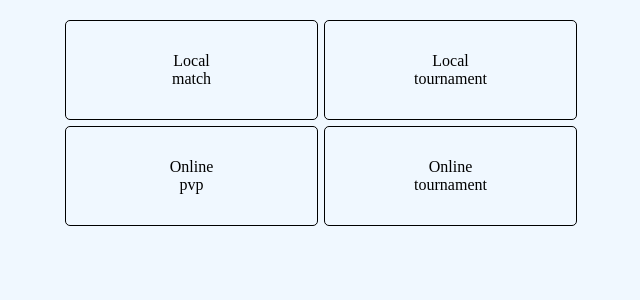
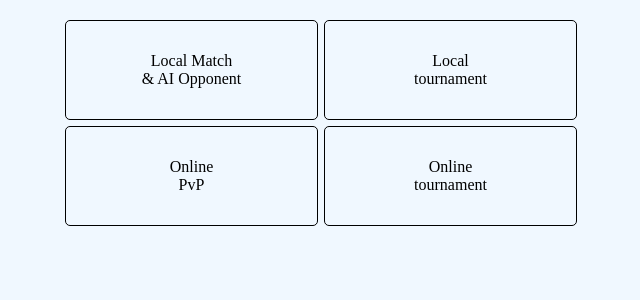
Before and after one commit to yfoucade/ft_transcendence, a Django app: page /play/ in a window 1280 px wide. Shown: the part 60-360 px from the top of the page, without its empty margins (319-959 px from the left). Run offline with Django 4.2, Linux system fonts and the light colour scheme.

Commit message:
renamed things to remove local and added descriptions but overlapping on buttons

```diff
--- a/app/src/config/urls.py
+++ b/app/src/config/urls.py
@@ -33,7 +33,7 @@ urlpatterns = [
 urlpatterns += i18n_patterns(
     path( "", views.index, name="index" ),
     path( "play/", views.play, name="play" ),
-    path( "select-local-opponent/", views.select_local_opponent, name="select-local-opponent" ),
+    path( "select-opponent/", views.select_opponent, name="select-opponent" ),
     path( "local-match-pvp/", views.local_match_pvp, name="local-match-pvp" ),
     path( "local-match-pvai/", views.local_match_pvai, name="local-match-pvai" ),
     path( "local-tournament/form/", views.local_tournament_form, name="local-tournament-form" ),
--- a/app/src/transcendence/static/transcendence/style.css
+++ b/app/src/transcendence/static/transcendence/style.css
@@ -67,7 +67,7 @@ main {
     gap: 6px;
 }
 
-#local-opponent-selection {
+#opponent-selection {
     width: 60%;
     margin: auto;
     padding-top: 20px;
--- a/app/src/transcendence/templates/transcendence/pong/play.html
+++ b/app/src/transcendence/templates/transcendence/pong/play.html
@@ -5,13 +5,13 @@
 <main id="main-play" class="shown">
     <div id="pong-game-selection">
         <div id="nav-local-pvp" class="box link" data-target-main-id="main-local-1v1">
-            <a href="/select-local-opponent/" class="box-content">{% trans 'Local' %}<br/>{% trans 'match' %}</a>
+            <a href="/select-opponent/" class="box-content">{% trans 'Local Match' %}<br/>{% trans '& AI Opponent' %}</a>
         </div>
         <div id="nav-local-tournament" class="box link" data-target-main-id="main-local-tournament-form">
             <a href="/local-tournament/form/" class="box-content">{% trans 'Local' %}<br/>{% trans 'tournament' %}</a>
         </div>
         <div id="nav-online-pvp" class="box link">
-            <a href="" class="box-content">{% trans 'Online' %}<br/>pvp</a>
+            <a href="" class="box-content">{% trans 'Online' %}<br/>PvP</a>
         </div>
         <div id="nav-online-tournament" class="box link">
             <a href="" class="box-content">{% trans 'Online' %}<br/>{% trans 'tournament' %}</a>
--- a/app/src/transcendence/urls.py
+++ b/app/src/transcendence/urls.py
@@ -6,7 +6,7 @@ from . import views
 urlpatterns = [
     path( "", views.index, name="index" ),
     path( "play/", views.play, name="play" ),
-	path( "select-local-opponent/", views.select_local_opponent, name="select-local-opponent"),
+	path( "select-opponent/", views.select_opponent, name="select-opponent"),
     path( "local-match-pvp/", views.local_match_pvp, name="local-match-pvp"),
     path( "local-match-pvai/", views.local_match_pvai, name="local-match-pvai"),
     # path( "local-match/", views.local_match, name="local-match" ),
--- a/app/src/transcendence/views.py
+++ b/app/src/transcendence/views.py
@@ -31,8 +31,8 @@ def index(request):
 def play(request):
     return render(request, "transcendence/pong/play.html")
 
-def select_local_opponent(request):
-    return render(request, "transcendence/pong/local_match/select_local_opponent.html")
+def select_opponent(request):
+    return render(request, "transcendence/pong/local_match/select_opponent.html")
 
 def local_match_pvp(request):
     return render(request, "transcendence/pong/local_match/local_match_pvp.html")
```
Also changed, not shown: app/src/transcendence/templates/transcendence/pong/local_match/select_local_opponent.html (deleted, +0 -23 lines), app/src/transcendence/templates/transcendence/pong/local_match/select_opponent.html (added, +21 -0 lines).
